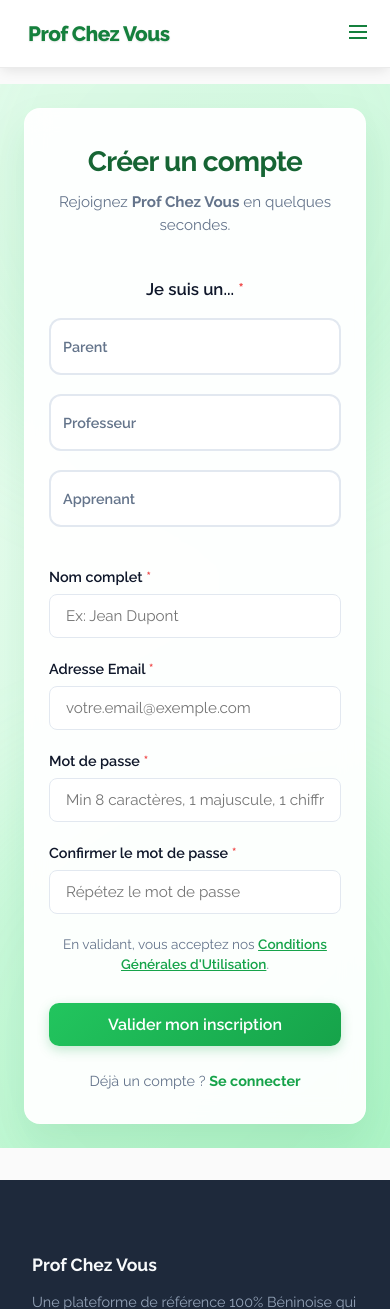
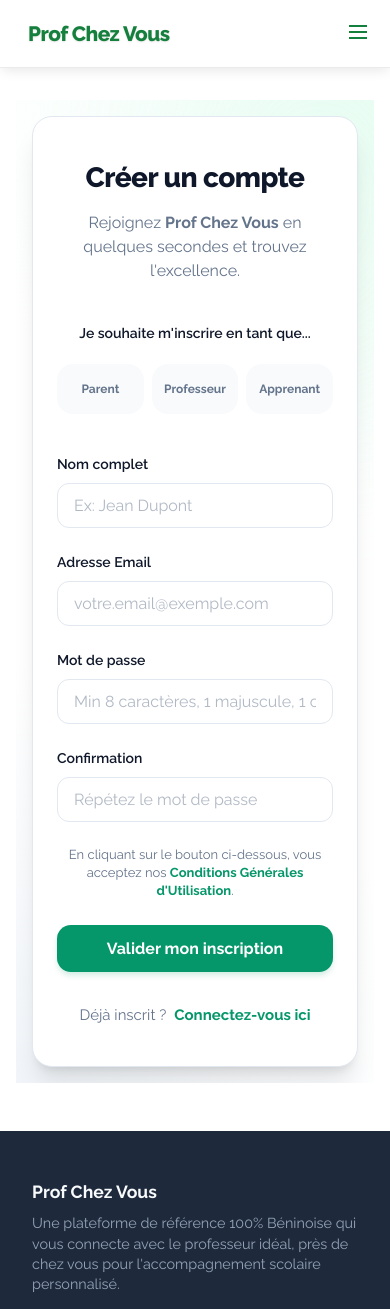
Before and after one commit to teddywillis222-jpg/pcv-django, a Django app: page /signup/ in a window 390 px wide. Shown: the top 1309 px of the page. Run offline with Django 5.2, Linux system fonts and the light colour scheme.

Commit message:
UI: Refonte complète de la page d'inscription et optimisation mobile

```diff
--- a/core/static/core/css/auth.css
+++ b/core/static/core/css/auth.css
@@ -1,81 +1,104 @@
-/* Styles Premium - Thème Vert pour Authentification */
+/*
+   Auth System - Prof Chez Vous
+   Modern Premium Design - Minimalist & Mobile-First
+*/
+
 @import url('https://fonts.googleapis.com/css2?family=Plus+Jakarta+Sans:wght@400;500;600;700;800&display=swap');
 
 :root {
-    --green-50: #f0fdf4;
-    --green-100: #dcfce7;
-    --green-200: #bbf7d0;
-    --green-300: #86efac;
-    --green-400: #4ade80;
-    --green-500: #22c55e;
-    --green-600: #16a34a;
-    --green-700: #15803d;
-    --green-800: #166534;
-    --green-900: #14532d;
-    --background: #f8fafc;
-    --card-bg: rgba(255, 255, 255, 0.95);
+    /* Brand Colors - Emerald Focus */
+    --brand-50: #ecfdf5;
+    --brand-100: #d1fae5;
+    --brand-500: #10b981;
+    --brand-600: #059669;
+    --brand-700: #047857;
+
+    /* Neutrals - Clean & Modern */
+    --bg-main: #ffffff;
+    --bg-subtle: #f8fafc;
     --text-main: #0f172a;
     --text-muted: #64748b;
-    --border-color: #e2e8f0;
+    --border: #e2e8f0;
+    --border-hover: #cbd5e1;
+
+    /* Functional */
     --error: #ef4444;
+    --error-bg: #fef2f2;
+    --white: #ffffff;
+    --glass: rgba(255, 255, 255, 0.8);
+
+    /* Shadows */
+    --shadow-sm: 0 1px 2px 0 rgb(0 0 0 / 0.05);
+    --shadow-md: 0 4px 6px -1px rgb(0 0 0 / 0.1), 0 2px 4px -2px rgb(0 0 0 / 0.1);
+    --shadow-lg: 0 10px 15px -3px rgb(0 0 0 / 0.1), 0 4px 6px -4px rgb(0 0 0 / 0.1);
+    --shadow-xl: 0 20px 25px -5px rgb(0 0 0 / 0.1), 0 8px 10px -6px rgb(0 0 0 / 0.1);
+}
+
+* {
+    margin: 0;
+    padding: 0;
+    box-sizing: border-box;
 }
 
 body {
     font-family: 'Plus Jakarta Sans', sans-serif;
+    background-color: var(--bg-main);
+    color: var(--text-main);
+    -webkit-font-smoothing: antialiased;
 }
 
-/* Auth Page Layout - Premium Green Gradient Background */
+/*
+   Main Wrapper
+   Uses dvh (dynamic viewport height) to prevent mobile scroll jumps
+*/
 .auth-page-wrapper {
-    min-height: 100vh;
+    min-height: 100dvh;
     display: flex;
     align-items: center;
     justify-content: center;
-    background: linear-gradient(135deg, var(--green-50) 0%, var(--green-100) 50%, var(--green-200) 100%);
+    background: radial-gradient(circle at top right, var(--brand-50), transparent 40%),
+                radial-gradient(circle at bottom left, #f1f5f9, transparent 40%);
+    background-color: var(--bg-main);
+    padding: 2rem 1.25rem;
     position: relative;
-    overflow: hidden;
-    margin: -2rem;
-    /* Compensate base.html padding if needed */
-    padding: 3rem 1rem;
+    overflow-x: hidden;
 }
 
-/* Decorative background elements */
-.auth-bg-shapes::before,
-.auth-bg-shapes::after {
-    content: '';
+/* Abstract shapes for depth without being "old green background" */
+.auth-bg-shapes {
     position: absolute;
-    width: 600px;
-    height: 600px;
-    border-radius: 50%;
-    background: linear-gradient(135deg, var(--green-300) 0%, var(--green-400) 100%);
-    opacity: 0.15;
-    filter: blur(60px);
+    inset: 0;
+    pointer-events: none;
     z-index: 0;
+    opacity: 0.4;
 }
 
 .auth-bg-shapes::before {
-    top: -200px;
-    left: -100px;
-}
-
-.auth-bg-shapes::after {
-    bottom: -200px;
-    right: -100px;
+    content: '';
+    position: absolute;
+    top: -10%;
+    right: -5%;
+    width: 40%;
+    height: 40%;
+    background: var(--brand-100);
+    filter: blur(100px);
+    border-radius: 50%;
 }
 
 .auth-container {
-    max-width: 520px;
     width: 100%;
+    max-width: 480px;
     position: relative;
-    z-index: 10;
+    z-index: 1;
 }
 
 .auth-card {
-    background: var(--card-bg);
-    backdrop-filter: blur(12px);
-    border-radius: 20px;
-    box-shadow: 0 20px 40px rgba(21, 128, 61, 0.1);
+    background: var(--white);
+    border: 1px solid var(--border);
+    border-radius: 24px;
     padding: 3rem 2.5rem;
-    border: 1px solid rgba(255, 255, 255, 0.6);
+    box-shadow: var(--shadow-xl);
+    transition: transform 0.3s ease;
 }
 
 .auth-header {
@@ -84,28 +107,28 @@ body {
 }
 
 .auth-header h2 {
-    color: var(--green-800);
-    font-size: 2.25rem;
+    font-size: 2rem;
     font-weight: 800;
-    margin: 0 0 0.5rem 0;
-    letter-spacing: -0.025em;
+    color: var(--text-main);
+    letter-spacing: -0.02em;
+    margin-bottom: 0.75rem;
 }
 
 .auth-header p {
     color: var(--text-muted);
-    font-size: 1.05rem;
-    margin: 0;
+    font-size: 1rem;
+    line-height: 1.5;
 }
 
-/* Role Selector Styles */
+/* Role Selector - Modern Grid */
 .role-options-container {
-    display: flex;
-    gap: 1rem;
+    display: grid;
+    grid-template-columns: repeat(3, 1fr);
+    gap: 0.75rem;
     margin-bottom: 2rem;
 }
 
 .role-option-card {
-    flex: 1;
     position: relative;
     cursor: pointer;
 }
@@ -121,297 +144,205 @@ body {
     display: flex;
     flex-direction: column;
     align-items: center;
-    justify-content: center;
-    padding: 1.25rem 0.5rem;
-    background: white;
-    border: 2px solid var(--border-color);
-    border-radius: 12px;
-    transition: all 0.3s cubic-bezier(0.4, 0, 0.2, 1);
+    padding: 1rem 0.5rem;
+    background: var(--bg-subtle);
+    border: 2px solid transparent;
+    border-radius: 16px;
+    transition: all 0.25s cubic-bezier(0.4, 0, 0.2, 1);
+    text-align: center;
+}
+
+.role-card-content svg {
+    width: 28px;
+    height: 28px;
+    margin-bottom: 0.75rem;
+    color: var(--text-muted);
+    transition: color 0.2s ease, transform 0.2s ease;
+}
+
+.role-card-content span {
+    font-size: 0.875rem;
+    font-weight: 700;
     color: var(--text-muted);
 }
 
-.role-card-content svg {
-    width: 32px;
-    height: 32px;
-    margin-bottom: 0.5rem;
-    color: var(--text-muted);
-    transition: all 0.3s ease;
+/* States */
+.role-option-card:hover .role-card-content {
+    background: var(--white);
+    border-color: var(--border);
+    transform: translateY(-2px);
 }
 
-.role-card-content span {
-    font-weight: 600;
-    font-size: 0.95rem;
+.role-radio-input:checked + .role-card-content {
+    background: var(--white);
+    border-color: var(--brand-500);
+    box-shadow: 0 10px 15px -3px rgba(16, 185, 129, 0.1);
 }
 
-/* Checked state */
-.role-radio-input:checked+.role-card-content {
-    border-color: var(--green-500);
-    background: var(--green-50);
-    color: var(--green-800);
-    transform: translateY(-2px);
-    box-shadow: 0 4px 12px rgba(34, 197, 94, 0.15);
+.role-radio-input:checked + .role-card-content svg {
+    color: var(--brand-600);
+    transform: scale(1.1);
 }
 
-.role-radio-input:checked+.role-card-content svg {
-    color: var(--green-600);
+.role-radio-input:checked + .role-card-content span {
+    color: var(--brand-700);
 }
 
-.role-option-card:hover .role-card-content {
-    border-color: var(--green-300);
-}
-
-/* Form Groups */
+/* Form Styling */
 .form-group {
     margin-bottom: 1.5rem;
-    position: relative;
 }
 
 .form-group label {
     display: block;
-    margin-bottom: 0.5rem;
-    font-size: 0.95rem;
+    font-size: 0.875rem;
     font-weight: 600;
     color: var(--text-main);
+    margin-bottom: 0.5rem;
 }
 
 .form-group input {
     width: 100%;
-    padding: 0.85rem 1.25rem;
+    padding: 0.75rem 1rem;
+    font-family: inherit;
     font-size: 1rem;
-    border: 1px solid var(--border-color);
-    border-radius: 10px;
-    background-color: white;
-    transition: all 0.3s ease;
     color: var(--text-main);
-    box-sizing: border-box;
-    font-family: inherit;
+    background: var(--white);
+    border: 1px solid var(--border);
+    border-radius: 12px;
+    transition: all 0.2s ease;
 }
 
 .form-group input:focus {
     outline: none;
-    border-color: var(--green-500);
-    box-shadow: 0 0 0 4px rgba(34, 197, 94, 0.15);
+    border-color: var(--brand-500);
+    box-shadow: 0 0 0 4px var(--brand-50);
 }
 
-/* Hidden inputs */
+.form-group input::placeholder {
+    color: var(--text-muted);
+    opacity: 0.5;
+}
+
 .django-hidden-input {
     display: none !important;
 }
 
-/* Main Auth Button */
+/* Actions */
 .btn-auth {
+    display: flex;
+    align-items: center;
+    justify-content: center;
     width: 100%;
-    padding: 0.85rem 1.5rem;
-    font-size: 1.15rem;
+    padding: 0.875rem 1.5rem;
+    background: var(--brand-600);
+    color: var(--white);
+    border: none;
+    border-radius: 14px;
+    font-size: 1rem;
     font-weight: 700;
-    color: white;
-    background: linear-gradient(135deg, var(--green-500) 0%, var(--green-600) 100%);
-    border: none;
-    border-radius: 10px;
-    margin-top: 1rem;
     cursor: pointer;
-    transition: all 0.3s cubic-bezier(0.4, 0, 0.2, 1);
-    box-shadow: 0 4px 12px rgba(22, 163, 74, 0.25);
-    font-family: inherit;
+    transition: all 0.25s cubic-bezier(0.4, 0, 0.2, 1);
+    box-shadow: 0 4px 6px -1px rgba(5, 150, 105, 0.2);
 }
 
 .btn-auth:hover {
-    transform: translateY(-2px);
-    box-shadow: 0 8px 16px rgba(22, 163, 74, 0.35);
-    background: linear-gradient(135deg, var(--green-400) 0%, var(--green-500) 100%);
+    background: var(--brand-700);
+    transform: translateY(-1px);
+    box-shadow: 0 10px 15px -3px rgba(5, 150, 105, 0.3);
 }
 
 .btn-auth:active {
     transform: translateY(0);
 }
 
-/* Divider */
-.divider {
-    display: flex;
-    align-items: center;
+.auth-footer {
+    margin-top: 2rem;
     text-align: center;
-    margin: 2rem 0;
-    color: var(--text-muted);
-}
-
-.divider::before,
-.divider::after {
-    content: "";
-    flex: 1;
-    border-bottom: 1px solid var(--border-color);
-}
-
-.divider span {
-    padding: 0 1rem;
-    font-size: 0.875rem;
-    font-weight: 600;
-}
-
-/* Social Button */
-.btn-social {
-    display: flex;
-    align-items: center;
-    justify-content: center;
-    gap: 0.75rem;
-    width: 100%;
-    padding: 0.85rem 1.5rem;
-    background-color: white;
-    color: var(--text-main);
-    border: 1px solid var(--border-color);
-    border-radius: 10px;
-    font-weight: 600;
-    font-size: 1.05rem;
-    transition: all 0.3s ease;
-    cursor: pointer;
-    text-decoration: none;
-    font-family: inherit;
-}
-
-.btn-social:hover {
-    background-color: var(--green-50);
-    border-color: var(--green-300);
-    transform: translateY(-1px);
-    box-shadow: 0 4px 12px rgba(0, 0, 0, 0.05);
-}
-
-.btn-social svg {
-    width: 24px;
-    height: 24px;
-}
-
-.auth-footer {
-    text-align: center;
-    margin-top: 2rem;
-    font-size: 1rem;
+    font-size: 0.9375rem;
     color: var(--text-muted);
 }
 
 .auth-footer a {
+    color: var(--brand-600);
+    text-decoration: none;
     font-weight: 700;
-    color: var(--green-600);
-    text-decoration: none;
-    transition: color 0.3s;
+    margin-left: 0.25rem;
+    transition: color 0.2s;
 }
 
 .auth-footer a:hover {
-    color: var(--green-500);
+    color: var(--brand-700);
     text-decoration: underline;
 }
 
-/* Errors */
+/* Error Alerts */
 .alert-error {
-    background-color: #fef2f2;
-    border-left: 4px solid var(--error);
+    background: var(--error-bg);
+    border: 1px solid #fee2e2;
+    border-radius: 12px;
     padding: 1rem;
-    border-radius: 4px;
     margin-bottom: 2rem;
-    color: #991b1b;
-    font-weight: 500;
-    font-size: 0.95rem;
 }
 
-/* Responsive Mobile - Optimisé pour le marché béninois */
+.alert-error ul {
+    list-style: none;
+    margin: 0;
+    padding: 0;
+}
+
+.alert-error li {
+    color: #991b1b;
+    font-size: 0.875rem;
+    font-weight: 500;
+    display: flex;
+    align-items: center;
+    gap: 0.5rem;
+}
+
+.alert-error li::before {
+    content: '•';
+    color: var(--error);
+}
+
+/* Mobile Optimizations */
 @media (max-width: 640px) {
     .auth-page-wrapper {
-        margin: -1rem;
-        padding: 1rem 0.5rem;
-    }
-
-    .auth-container {
-        max-width: 100%;
-        padding: 0 0.5rem;
+        padding: 1rem;
+        align-items: flex-start;
     }
 
     .auth-card {
-        padding: 2rem 1.5rem;
-        border-radius: 16px;
-        margin: 0.5rem;
+        padding: 2.5rem 1.5rem;
+        border-radius: 20px;
     }
 
     .auth-header h2 {
         font-size: 1.75rem;
-        font-weight: 700;
-    }
-
-    .auth-header p {
-        font-size: 0.95rem;
     }
 
     .role-options-container {
-        flex-direction: column;
-        gap: 0.75rem;
-        margin-bottom: 1.5rem;
+        gap: 0.5rem;
     }
 
     .role-card-content {
-        padding: 1rem 0.75rem;
-        flex-direction: row;
-        justify-content: flex-start;
-        gap: 0.75rem;
+        padding: 0.875rem 0.25rem;
     }
 
     .role-card-content svg {
         width: 24px;
         height: 24px;
-        margin-bottom: 0;
     }
 
     .role-card-content span {
-        font-size: 0.9rem;
-    }
-
-    .form-group {
-        margin-bottom: 1.25rem;
-    }
-
-    .form-group label {
-        font-size: 0.9rem;
-        margin-bottom: 0.4rem;
-    }
-
-    .form-group input {
-        padding: 0.75rem 1rem;
-        font-size: 0.95rem;
-        border-radius: 8px;
-    }
-
-    .btn-auth {
-        padding: 0.75rem 1.25rem;
-        font-size: 1rem;
-        font-weight: 600;
-        margin-top: 0.75rem;
-    }
-
-    .auth-footer {
-        margin-top: 1.5rem;
-        font-size: 0.9rem;
-    }
-
-    .alert-error {
-        padding: 0.75rem;
-        font-size: 0.9rem;
-        margin-bottom: 1.5rem;
+        font-size: 0.75rem;
     }
 }
 
-/* Très petits écrans (feature phones courants au Bénin) */
-@media (max-width: 360px) {
-    .auth-card {
-        padding: 1.5rem 1rem;
-        margin: 0.25rem;
-    }
-
-    .auth-header h2 {
-        font-size: 1.5rem;
-    }
-
-    .form-group input {
-        padding: 0.65rem 0.85rem;
-        font-size: 0.9rem;
-    }
-
-    .btn-auth {
-        padding: 0.65rem 1rem;
-        font-size: 0.95rem;
+/* Touch Device Refinements */
+@media (hover: none) {
+    .role-option-card:hover .role-card-content,
+    .btn-auth:hover {
+        transform: none;
     }
 }
--- a/templates/core/signup.html
+++ b/templates/core/signup.html
@@ -10,16 +10,17 @@
 {% block content %}
 <div class="auth-page-wrapper">
     <div class="auth-bg-shapes"></div>
+
     <div class="auth-container">
         <div class="auth-card">
-            <div class="auth-header">
+            <header class="auth-header">
                 <h2>Créer un compte</h2>
-                <p>Rejoignez <strong>Prof Chez Vous</strong> en quelques secondes.</p>
-            </div>
+                <p>Rejoignez <strong>Prof Chez Vous</strong> en quelques secondes et trouvez l'excellence.</p>
+            </header>
 
             {% if form.errors %}
-            <div class="alert alert-error">
-                <ul style="margin: 0; padding-left: 1.5rem;">
+            <div class="alert-error">
+                <ul>
                     {% for field in form %}
                         {% for error in field.errors %}
                             <li>{{ field.label }} : {{ error }}</li>
@@ -36,35 +37,22 @@
                 {% csrf_token %}
 
                 <!-- Role Selection -->
-                <div class="form-group" style="margin-bottom: 2rem;">
-                    <label style="text-align: center; margin-bottom: 1rem; font-size: 1.05rem;">Je suis un... <span
-                            style="color: var(--error);">*</span></label>
+                <div class="form-group">
+                    <label style="text-align: center; display: block; margin-bottom: 1.25rem;">Je souhaite m'inscrire en tant que...</label>
                     <div class="role-options-container">
                         {% for radio in form.role %}
-                        <label class="role-option-card">
+                        <label class="role-option-card" title="{{ radio.choice_label }}">
                             {{ radio.tag }}
                             <div class="role-card-content">
                                 {% if radio.choice_value == "PARENT" %}
-                                <svg xmlns="http://www.w3.org/2000/svg" fill="none" viewBox="0 0 24 24"
-                                    stroke-width="1.5" stroke="currentColor">
-                                    <path stroke-linecap="round" stroke-linejoin="round"
-                                        d="M15 19.128a9.38 9.38 0 0 0 2.625.372 9.337 9.337 0 0 0 4.121-.952 4.125 4.125 0 0 0-7.533-2.493M15 19.128v-.003c0-1.113-.285-2.16-.786-3.07M15 19.128v.106A12.318 12.318 0 0 1 8.624 21c-2.331 0-4.512-.645-6.374-1.766l-.001-.109a6.375 6.375 0 0 1 11.964-3.07M12 6.375a3.375 3.375 0 1 1-6.75 0 3.375 3.375 0 0 1 6.75 0Zm8.25 2.25a2.625 2.625 0 1 1-5.25 0 2.625 2.625 0 0 1 5.25 0Z" />
-                                </svg>
+                                <svg viewBox="0 0 24 24" fill="none" stroke="currentColor" stroke-width="2" stroke-linecap="round" stroke-linejoin="round"><path d="M17 21v-2a4 4 0 0 0-4-4H5a4 4 0 0 0-4 4v2"></path><circle cx="9" cy="7" r="4"></circle><path d="M23 21v-2a4 4 0 0 0-3-3.87"></path><path d="M16 3.13a4 4 0 0 1 0 7.75"></path></svg>
                                 <span>Parent</span>
                                 {% elif radio.choice_value == "APPRENANT" %}
-                                <svg xmlns="http://www.w3.org/2000/svg" fill="none" viewBox="0 0 24 24"
-                                    stroke-width="1.5" stroke="currentColor">
-                                    <path stroke-linecap="round" stroke-linejoin="round"
-                                        d="M4.26 10.147a60.438 60.438 0 0 0-.491 6.347A48.62 48.62 0 0 1 12 20.904a48.62 48.62 0 0 1 8.232-4.41 60.46 60.46 0 0 0-.491-6.347m-15.482 0a50.636 50.636 0 0 0-2.658-.813A59.906 59.906 0 0 1 12 3.493a59.903 59.903 0 0 1 10.399 5.84c-.896.248-1.783.52-2.658.814m-15.482 0A50.717 50.717 0 0 1 12 13.489a50.702 50.702 0 0 1 7.74-3.342M6.75 15a.75.75 0 1 0 0-1.5.75.75 0 0 0 0 1.5Zm0 0v-3.675A55.378 55.378 0 0 1 12 8.443m-7.007 11.55A5.981 5.981 0 0 0 6.75 15.75v-1.5" />
-                                </svg>
-                                <span>Apprenant</span>
+                                <svg viewBox="0 0 24 24" fill="none" stroke="currentColor" stroke-width="2" stroke-linecap="round" stroke-linejoin="round"><path d="M2 3h6a4 4 0 0 1 4 4v14a3 3 0 0 0-3-3H2z"></path><path d="M22 3h-6a4 4 0 0 0-4 4v14a3 3 0 0 1 3-3h7z"></path></svg>
+                                <span>Élève</span>
                                 {% elif radio.choice_value == "PROF" %}
-                                <svg xmlns="http://www.w3.org/2000/svg" fill="none" viewBox="0 0 24 24"
-                                    stroke-width="1.5" stroke="currentColor">
-                                    <path stroke-linecap="round" stroke-linejoin="round"
-                                        d="M12 6.042A8.967 8.967 0 0 0 6 3.75c-1.052 0-2.062.18-3 .512v14.25A8.987 8.987 0 0 1 6 18c2.305 0 4.408.867 6 2.292m0-14.25a8.966 8.966 0 0 1 6-2.292c1.052 0 2.062.18 3 .512v14.25A8.987 8.987 0 0 0 18 18a8.967 8.967 0 0 0-6 2.292m0-14.25v14.25" />
-                                </svg>
-                                <span>Professeur</span>
+                                <svg viewBox="0 0 24 24" fill="none" stroke="currentColor" stroke-width="2" stroke-linecap="round" stroke-linejoin="round"><path d="M20 21v-2a4 4 0 0 0-4-4H8a4 4 0 0 0-4 4v2"></path><circle cx="12" cy="7" r="4"></circle></svg>
+                                <span>Prof</span>
                                 {% else %}
                                 <span>{{ radio.choice_label }}</span>
                                 {% endif %}
@@ -75,19 +63,12 @@
                 </div>
 
                 <div class="form-group">
-                    <label for="{{ form.first_name.id_for_label }}">Nom complet <span
-                            style="color: var(--error);">*</span></label>
+                    <label for="{{ form.first_name.id_for_label }}">Nom complet</label>
                     {{ form.first_name }}
-                    {% if form.first_name.help_text %}
-                    <small class="form-help" style="color: var(--text-muted); font-size: 0.85em;">
-                        {{ form.first_name.help_text }}
-                    </small>
-                    {% endif %}
                 </div>
 
                 <div class="form-group">
-                    <label for="{{ form.email.id_for_label }}">Adresse Email <span
-                            style="color: var(--error);">*</span></label>
+                    <label for="{{ form.email.id_for_label }}">Adresse Email</label>
                     {{ form.email }}
                 </div>
 
@@ -97,51 +78,58 @@
                 </div>
 
                 <div class="form-group">
-                    <label for="{{ form.password1.id_for_label }}">Mot de passe <span
-                            style="color: var(--error);">*</span></label>
+                    <label for="{{ form.password1.id_for_label }}">Mot de passe</label>
                     {{ form.password1 }}
                 </div>
 
                 <div class="form-group">
-                    <label for="{{ form.password2.id_for_label }}">Confirmer le mot de passe <span
-                            style="color: var(--error);">*</span></label>
+                    <label for="{{ form.password2.id_for_label }}">Confirmation</label>
                     {{ form.password2 }}
                 </div>
 
-                <div class="form-group" style="margin-top: 1rem; margin-bottom: 1rem; font-size: 0.85rem; color: var(--text-muted); text-align: center;">
-                    En validant, vous acceptez nos <a href="{% url 'cgu' %}" target="_blank" style="color: var(--success-600); font-weight: 600; text-decoration: underline;">Conditions Générales d'Utilisation</a>.
+                <div style="margin: 1.5rem 0; font-size: 0.8125rem; color: var(--text-muted); text-align: center; line-height: 1.4;">
+                    En cliquant sur le bouton ci-dessous, vous acceptez nos
+                    <a href="{% url 'cgu' %}" target="_blank" style="color: var(--brand-600); font-weight: 700;">Conditions Générales d'Utilisation</a>.
                 </div>
 
-                <button type="submit" class="btn btn-auth">
+                <button type="submit" class="btn-auth">
                     Valider mon inscription
                 </button>
             </form>
 
-
-            <div class="auth-footer">
-                Déjà un compte ? <a href="{% url 'login' %}">Se connecter</a>
-            </div>
+            <footer class="auth-footer">
+                Déjà inscrit ? <a href="{% url 'login' %}">Connectez-vous ici</a>
+            </footer>
         </div>
     </div>
 </div>
 
 <script>
-    // Autofill username to prevent the HTML5 required attribute from blocking the form, if present.
-    // The actual username will be generated safely in the backend.
-    document.getElementById('signupForm').addEventListener('submit', function () {
+    (function() {
+        // Autofill username from email to satisfy Django's requirements
+        const form = document.getElementById('signupForm');
+        if (form) {
+            form.addEventListener('submit', function () {
                 const emailInput = document.getElementById('id_email');
                 const usernameInput = document.getElementById('id_username');
                 if (emailInput && usernameInput && !usernameInput.value) {
-            const baseName = emailInput.value.split('@')[0];
+                    const baseName = emailInput.value.split('@')[0].replace(/[^a-zA-Z0-9]/g, '');
                     const rand = Math.floor(Math.random() * 9000) + 1000;
                     usernameInput.value = baseName + rand;
                 }
             });
+        }
 
-    // Provide default required false so JS validation won't fail for the hidden input
+        // Clean up hidden field attributes
         const usernameInput = document.getElementById('id_username');
         if (usernameInput) {
             usernameInput.removeAttribute('required');
         }
+
+        // Add class to radio inputs for styling
+        document.querySelectorAll('.role-options-container input[type="radio"]').forEach(radio => {
+            radio.classList.add('role-radio-input');
+        });
+    })();
 </script>
 {% endblock %}
```
Lines whose indentation alone changed are shown as unchanged.
